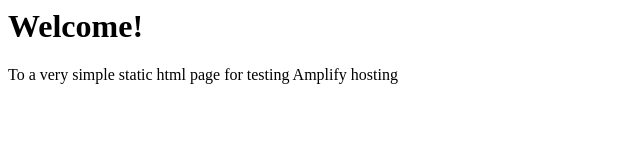
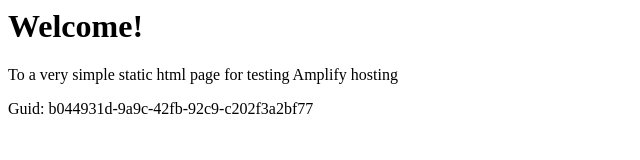
Before and after one commit to aws-aemilia-syd/Github-PR-Commit-Integration-Test-DoNotTouch-v0-prod-ap-southeast-2, a website: page src/index.html in a window 1280 px wide. Shown: the whole page, without its empty margins (0-640 px from the left). Drawn offline with Linux system fonts and the light colour scheme.

Commit message:
commit from integ tests

```diff
--- a/src/index.html
+++ b/src/index.html
@@ -1,3 +1,5 @@
+
+
 <html lang="en">
 
 <head>
@@ -10,6 +12,6 @@
 <body>
     <h1>Welcome!</h1>
     <p>To a very simple static html page for testing Amplify hosting</p>
-</body>
+    <p>Guid: b044931d-9a9c-42fb-92c9-c202f3a2bf77</p></body>
 
 </html>
```
